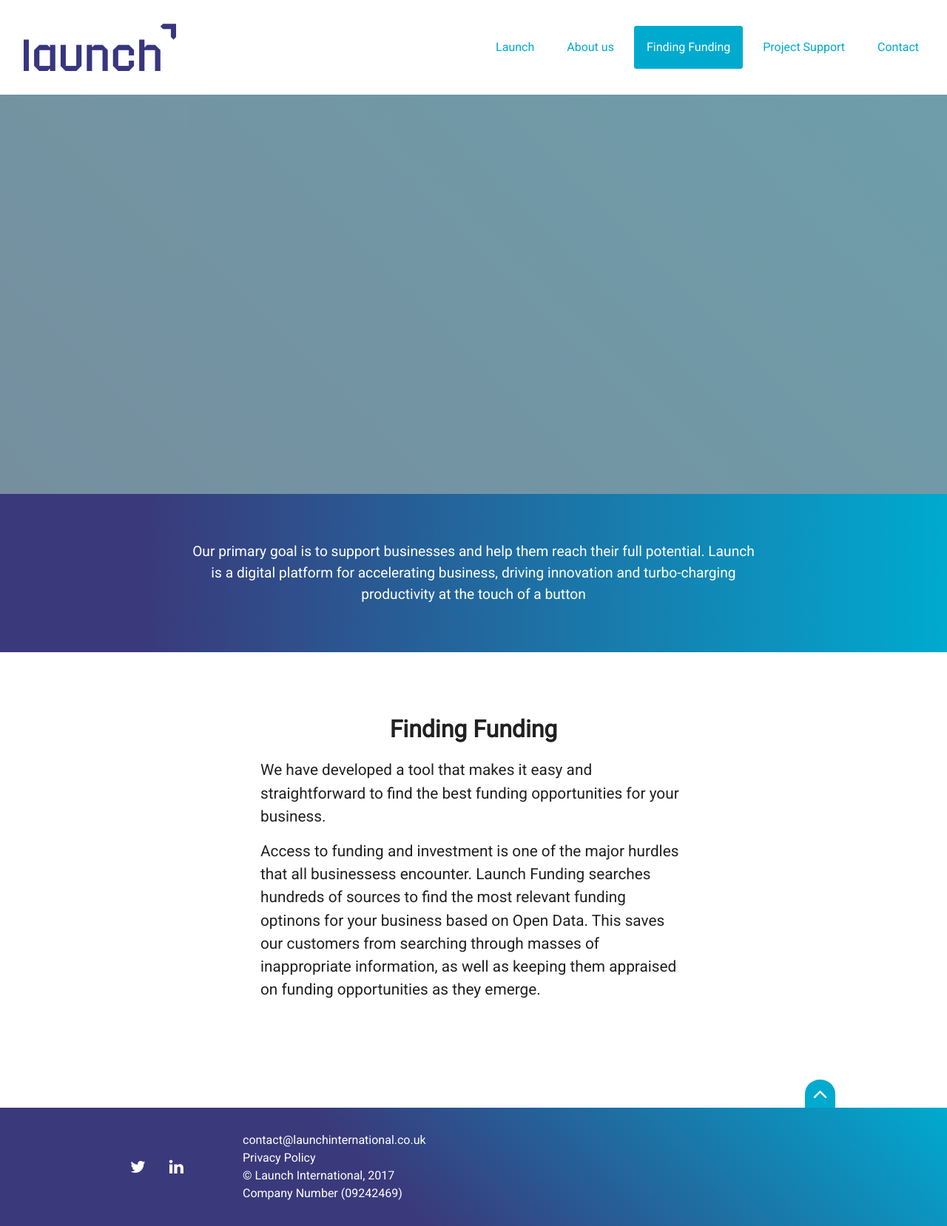
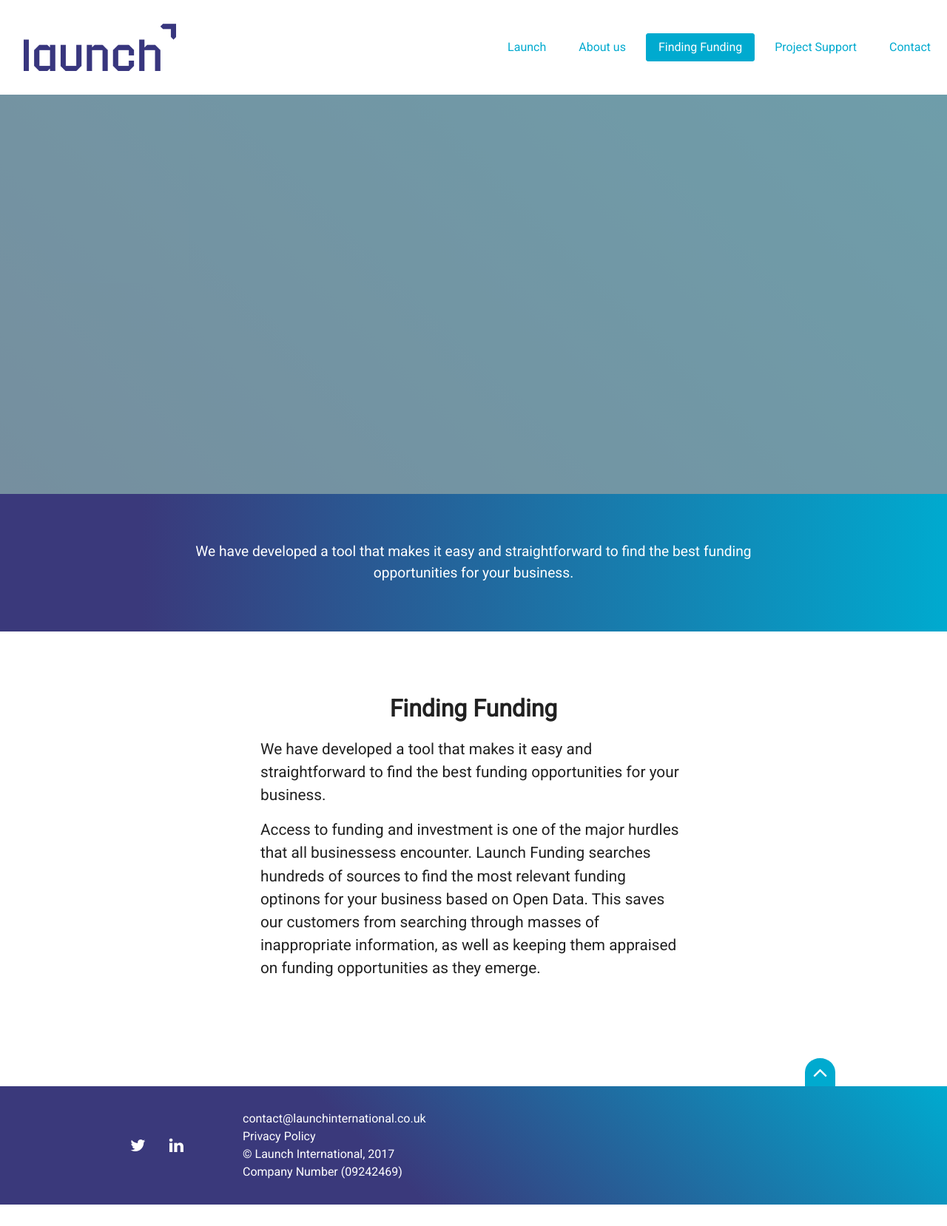
Before and after one commit to mrsideshowjack/launchinternational.co.uk, a Jekyll site: the page built from funding.md, in a window 1280 px wide. Shown: the whole page at 74% size. Built offline with Jekyll 4.4.1, drawn with Linux system fonts in a browser that asks for light colours; after the commit the page ends 1629 px from its top, so only the background shows below that.

Commit message:
blue band text & navbar fixes

```diff
--- a/_layouts/page.html
+++ b/_layouts/page.html
@@ -15,7 +15,15 @@
     {% endif %}
   </section>
   <section class="tagline">
-  	<p>{{ site.description }}</p>
+    {% if page.title == "About us" %}
+    <p>Launch's technological innovation is balanced by its simplicity and effectiveness.</p>
+    {% elsif page.title == "Project Support"%}
+    <p>A digital marketplace, stocking everything your bunsiness needs to help it grow.</p>
+    {% elsif page.title == "Finding Funding"%}
+    <p>We have developed a tool that makes it easy and straightforward to find the best funding opportunities for your business.</p>
+    {% else %}
+    <p>{{ site.description }}</p>
+    {% endif %}
   </section>
   <section class="page-content">
   <h1 class="page-title">{{ page.title }}</h1>
```
Also changed, not shown: project-support.md (+1 -3 lines), css/styles.css.
